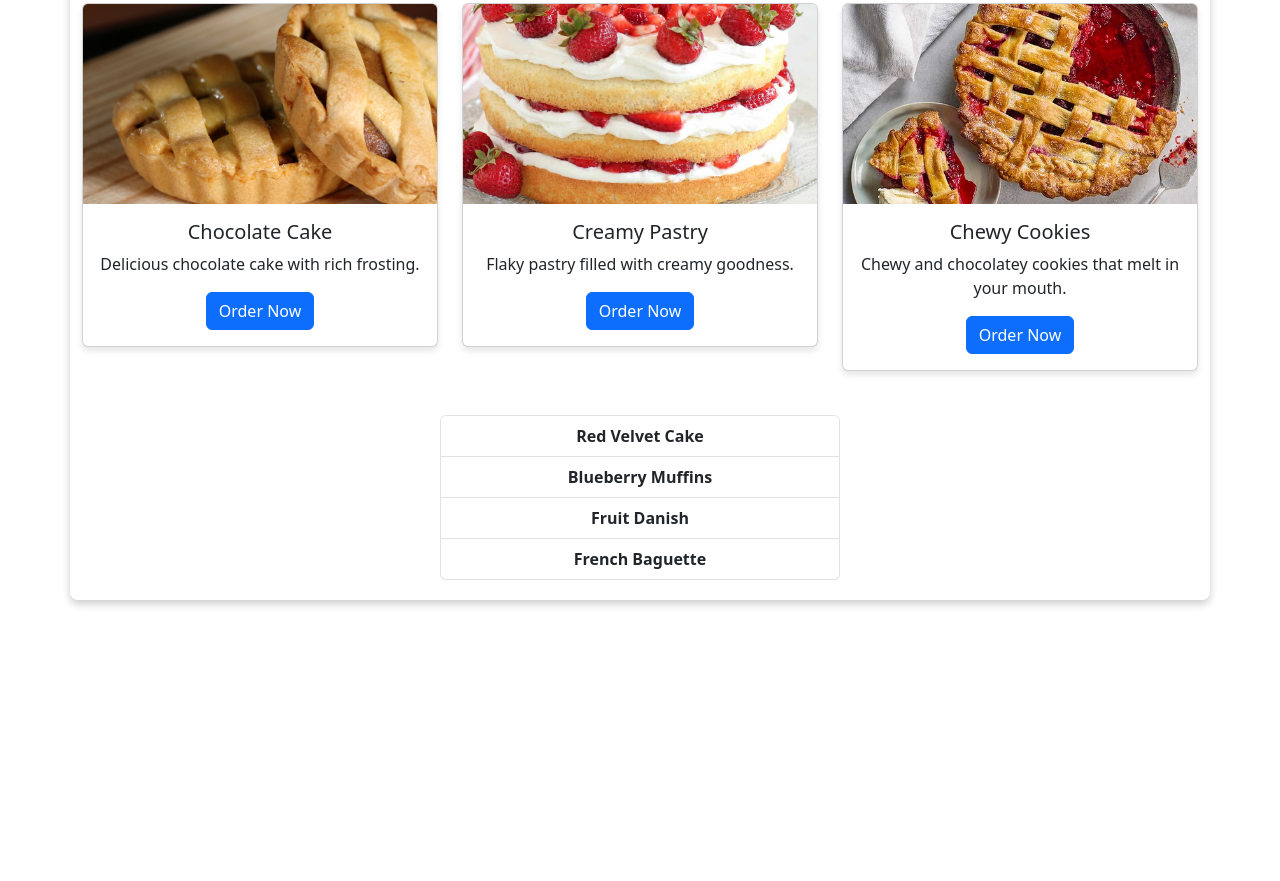
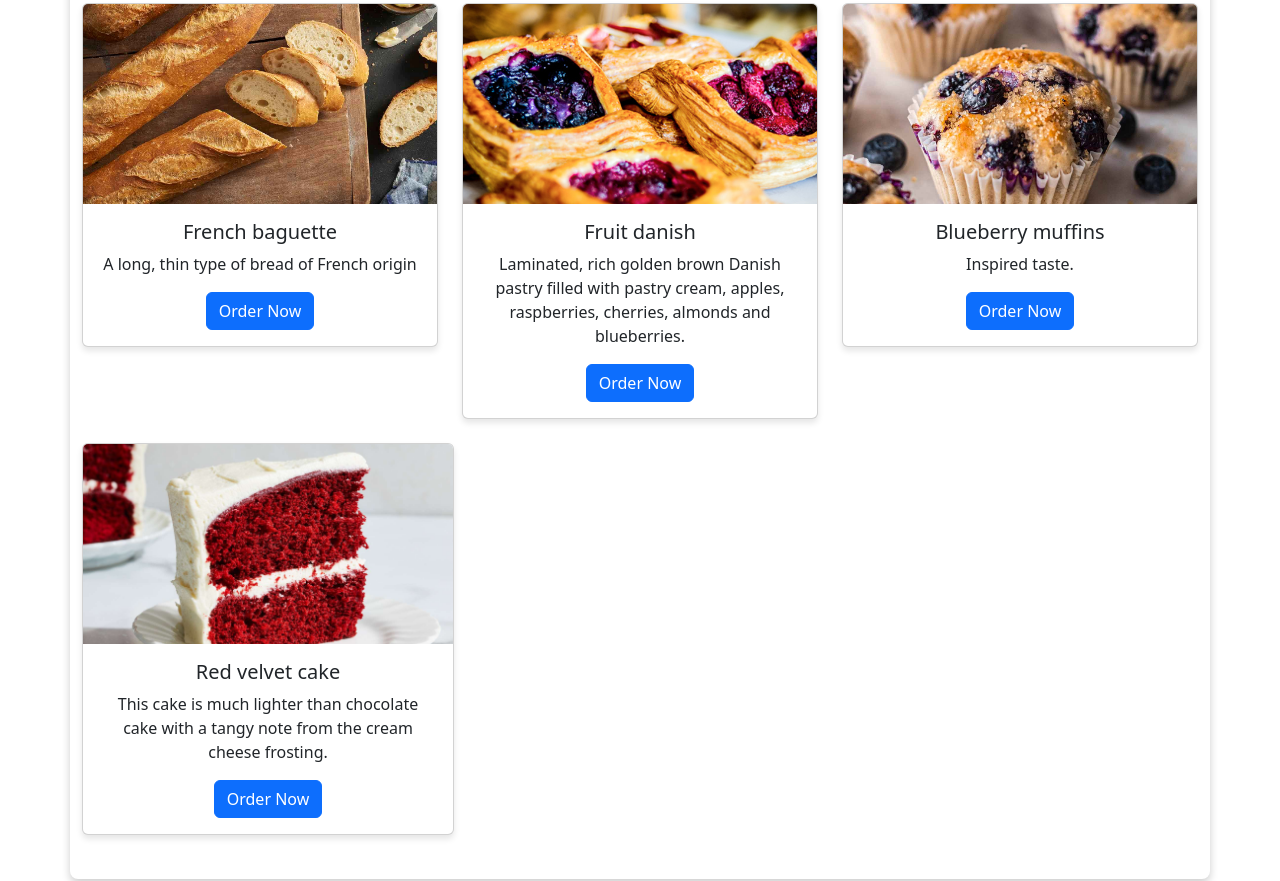
Before and after one commit to sleepingforest100/Bakery, a plain HTML site: page products.html in a window 1280 px wide. Shown: the part 299-1180 px from the top of the page. Before the commit the page ends 947 px from the top, so only its background shows below. Drawn offline with nearby package versions, Linux system fonts and the light colour scheme.

Commit message:
functions

```diff
--- a/products.html
+++ b/products.html
@@ -71,10 +71,10 @@
     <!-- Product Card 1 -->
     <div class="col-md-4">
       <div class="card mb-4">
-        <img src="images/cake1.jpg" class="card-img-top" alt="Cake 1">
+        <img src="images/baguette.jpg" class="card-img-top" alt="Baguette">
         <div class="card-body">
-          <h5 class="card-title">Chocolate Cake</h5>
-          <p class="card-text">Delicious chocolate cake with rich frosting.</p>
+          <h5 class="card-title">French baguette</h5>
+          <p class="card-text">A long, thin type of bread of French origin</p>
           <a href="#" class="btn btn-primary">Order Now</a>
         </div>
       </div>
@@ -83,10 +83,10 @@
     <!-- Product Card 2 -->
     <div class="col-md-4">
       <div class="card mb-4">
-        <img src="images/cake2.jpg" class="card-img-top" alt="Pastry 1">
+        <img src="images/fruit danish.jpg" class="card-img-top" alt="Fruit Danish">
         <div class="card-body">
-          <h5 class="card-title">Creamy Pastry</h5>
-          <p class="card-text">Flaky pastry filled with creamy goodness.</p>
+          <h5 class="card-title">Fruit danish</h5>
+          <p class="card-text"> Laminated, rich golden brown Danish pastry filled with pastry cream, apples, raspberries, cherries, almonds and blueberries.</p>
           <a href="#" class="btn btn-primary">Order Now</a>
         </div>
       </div>
@@ -95,15 +95,27 @@
     <!-- Product Card 3 -->
     <div class="col-md-4">
       <div class="card mb-4">
-        <img src="images/cake3.jpg" class="card-img-top" alt="Cookie 1">
+        <img src="images/muffins.jpg" class="card-img-top" alt="muffins">
         <div class="card-body">
-          <h5 class="card-title">Chewy Cookies</h5>
-          <p class="card-text">Chewy and chocolatey cookies that melt in your mouth.</p>
+          <h5 class="card-title">Blueberry muffins</h5>
+          <p class="card-text">Inspired taste.</p>
           <a href="#" class="btn btn-primary">Order Now</a>
         </div>
       </div>
     </div>
   </div>
+  <!-- Product Card 4 -->
+  <div class="col-md-4">
+    <div class="card mb-4">
+      <img src="images/red%20velvet.jpg" class="card-img-top" alt="red velvet">
+      <div class="card-body">
+        <h5 class="card-title">Red velvet cake</h5>
+        <p class="card-text">This cake is much lighter than chocolate cake with a tangy note from the cream cheese frosting.</p>
+        <a href="#" class="btn btn-primary">Order Now</a>
+      </div>
+    </div>
+  </div>
+</div>
 
   <!-- Product List Group -->
   <div class="list-group">
```
Also changed, not shown: index.html (+3 -4 lines), images/baguette.jpg (added), images/fruit danish.jpg (added), images/muffins.jpg (added), images/red velvet.jpg (added), styless.css (line endings or trailing spaces).
